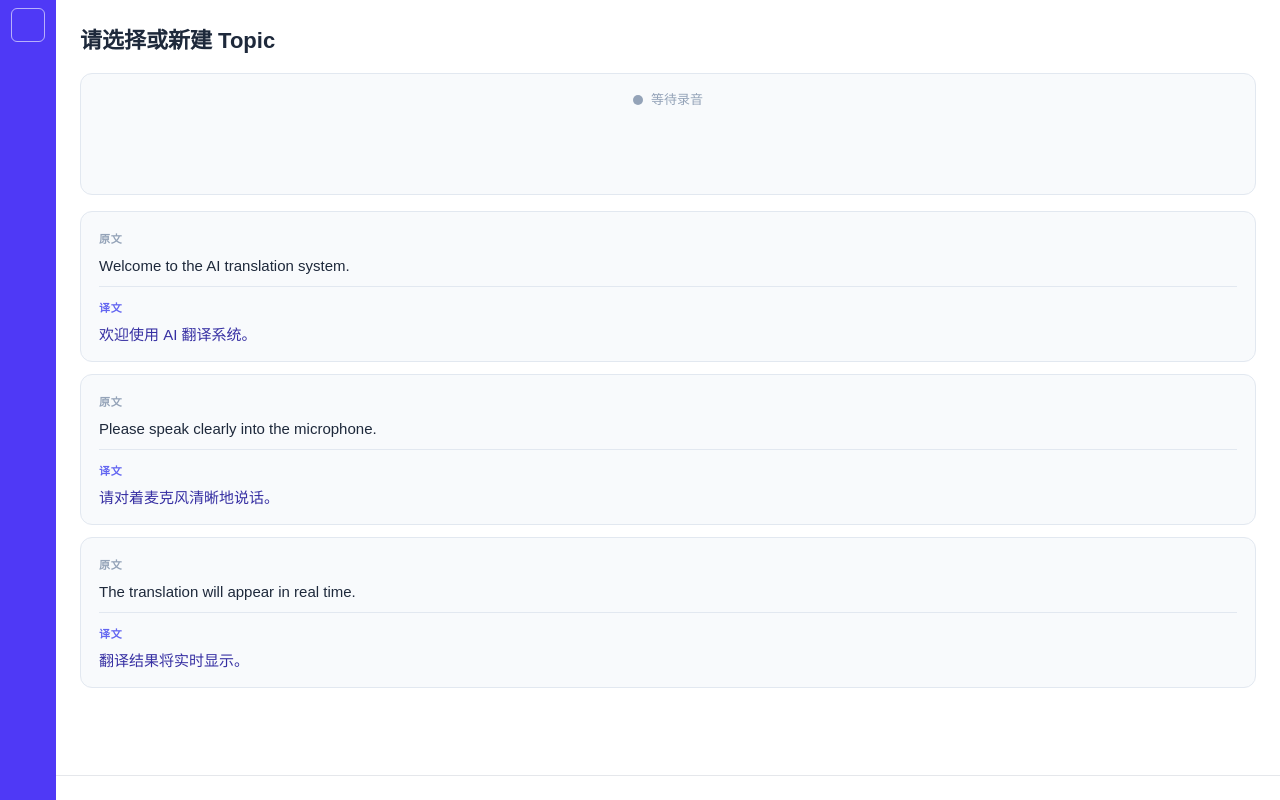
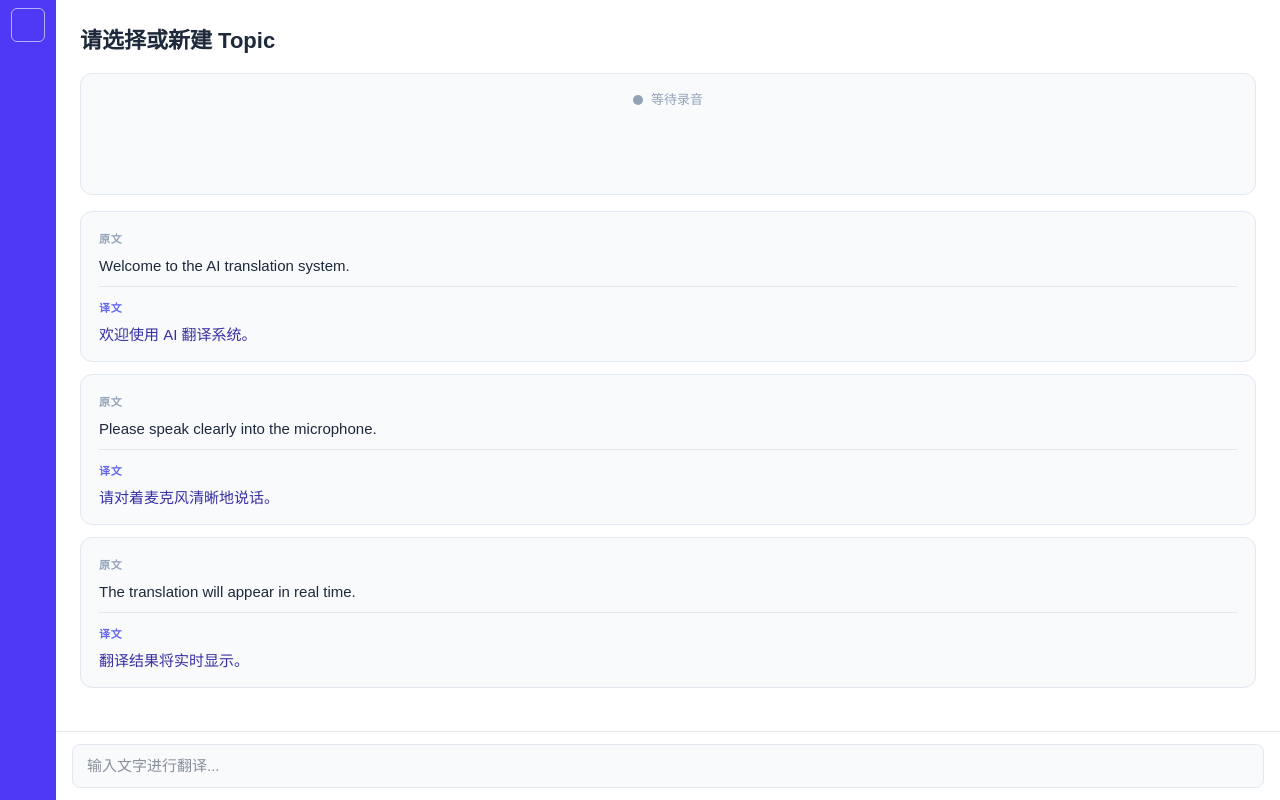
Before and after one commit to yc09od/ai-translate, a Next.js app in the folder frontend/: page / in a window 1280 px wide. Built offline with nearby package versions, Linux system fonts and the light colour scheme; some icons are missing.

Commit message:
done todo 22

```diff
--- a/frontend/app/components/MainPanel.tsx
+++ b/frontend/app/components/MainPanel.tsx
@@ -91,7 +91,28 @@ export default function MainPanel({ selectedTopic }: MainPanelProps) {
 
       {/* 下部分：底部输入区，固定在底部 */}
       <div className="flex items-center gap-2 border-t border-gray-200 px-4 py-3 bg-white">
-        {/* 内容由后续任务填充 */}
+        {/* 麦克风按钮 — 由后续任务填充 */}
+
+        {/* 文字输入框 */}
+        <input
+          type="text"
+          placeholder="输入文字进行翻译..."
+          style={{
+            flex: 1,
+            border: '1px solid #e2e8f0',
+            borderRadius: '8px',
+            padding: '10px 14px',
+            fontSize: '15px',
+            color: '#1e293b',
+            outline: 'none',
+            background: '#f8fafc',
+            transition: 'border-color 0.2s',
+          }}
+          onFocus={(e) => (e.currentTarget.style.borderColor = '#6366f1')}
+          onBlur={(e) => (e.currentTarget.style.borderColor = '#e2e8f0')}
+        />
+
+        {/* 提交按钮 — 由后续任务填充 */}
       </div>
     </main>
   );
```
Also changed, not shown: 1 other file (tests, documents, lock files or other folders).
